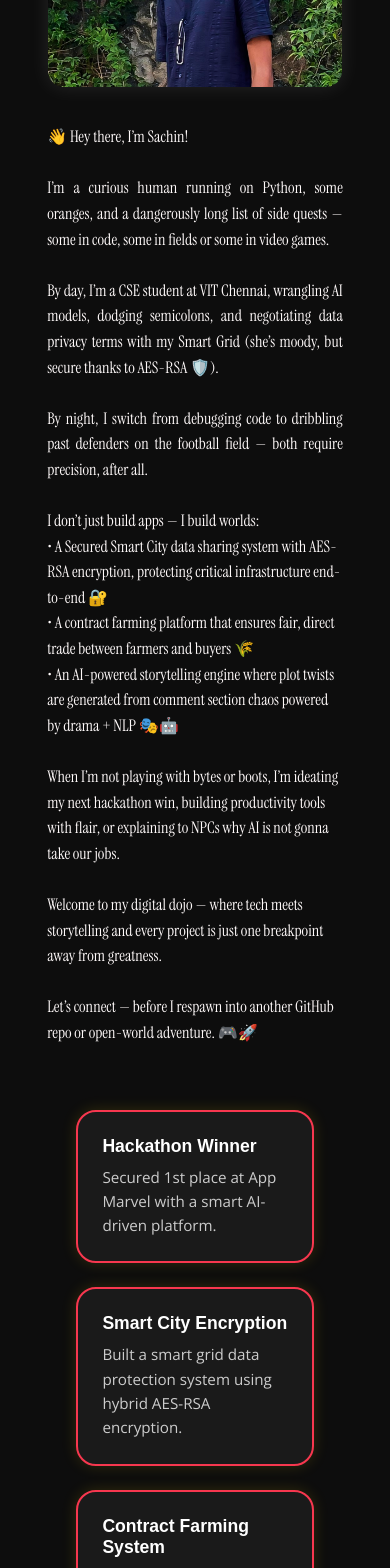
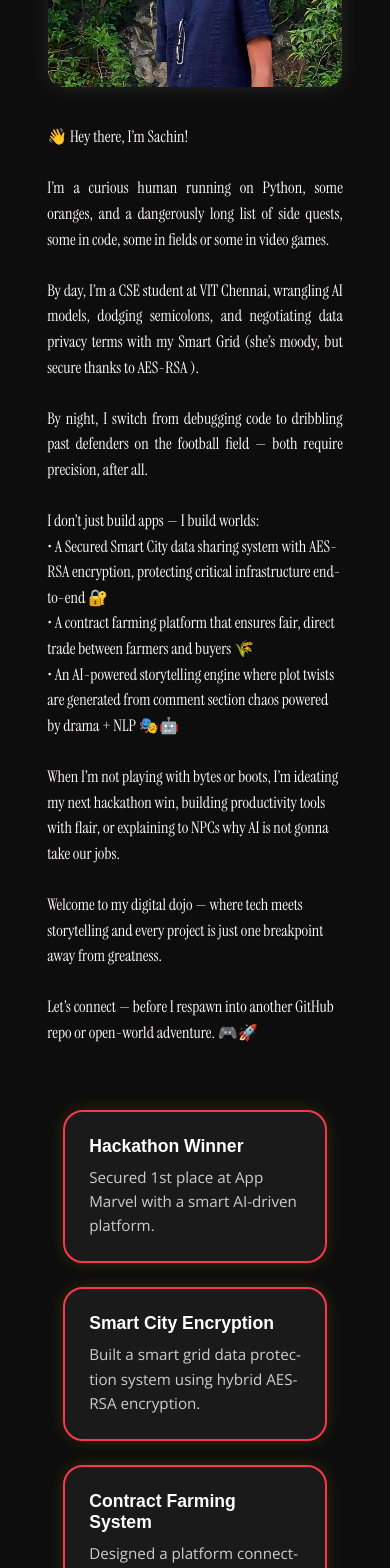
Before and after one commit to Sachin1395/Portfolio, a React (Create React App) app: page / in a window 390 px wide. Shown: the part 3440-5008 px from the top of the page. Built offline with nearby package versions, Linux system fonts and the light colour scheme; a web font is replaced by a local one.

Commit message:
resume favicon

```diff
--- a/src/about.css
+++ b/src/about.css
@@ -155,7 +155,7 @@
 
   .achievement {
     flex: 1 1 auto;
-    width: 90%;
+    width: 100%;
     max-width: 500px;
     margin: 0 auto;
   }
--- a/src/about.jsx
+++ b/src/about.jsx
@@ -13,10 +13,10 @@ function About() {
           <div className="about-content">
             <p>
               👋 Hey there, I’m Sachin!<br /><br />
-              I’m a curious human running on Python, some oranges, and a dangerously long list of side quests —
+              I’m a curious human running on Python, some oranges, and a dangerously long list of side quests,
               some in code, some in fields or some in video games.<br /><br />
               By day, I’m a CSE student at VIT Chennai, wrangling AI models, dodging semicolons, and negotiating
-              data privacy terms with my Smart Grid (she’s moody, but secure thanks to AES-RSA 🛡️).<br /><br />
+              data privacy terms with my Smart Grid (she’s moody, but secure thanks to AES-RSA ).<br /><br />
               By night, I switch from debugging code to dribbling past defenders on the football field —
               both require precision, after all.
             </p><br />
--- a/src/navbar.jsx
+++ b/src/navbar.jsx
@@ -20,7 +20,7 @@ function Navbar() {
         <a href="#contact" onClick={closeMenu}>Contact</a>
       </div>
       <div className="resume">
-        <a href="./assets/resume.pdf" download className="download">Download Resume</a>
+        <a href="./assets/General.pdf" download className="download">Download Resume</a>
       </div>
     </div>
   );
```
Also changed, not shown: 2 other files (tests, documents, lock files or other folders).
